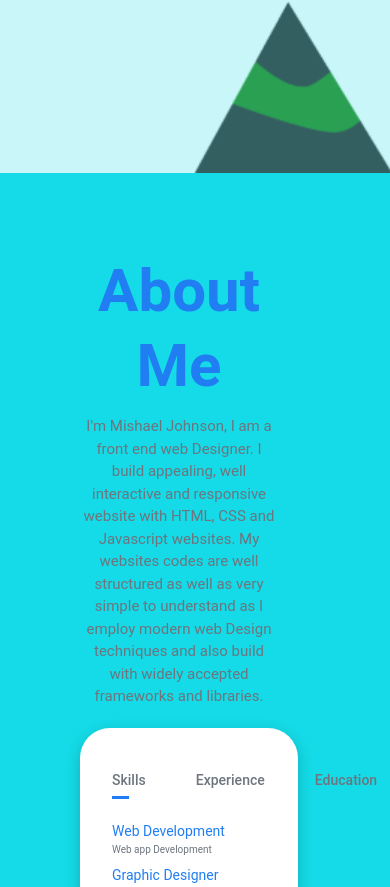
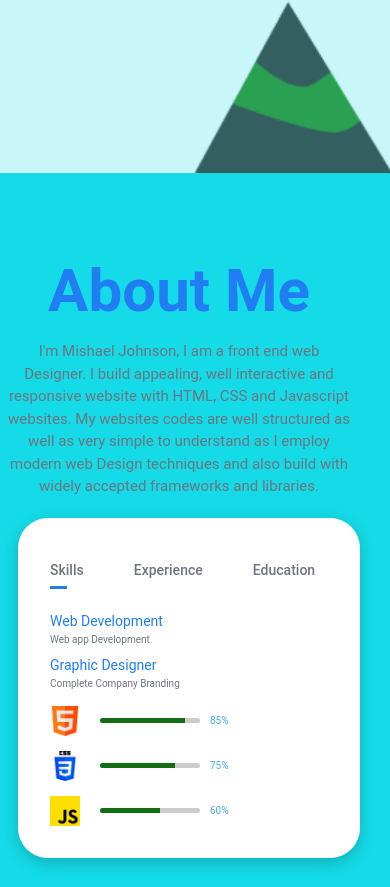
Before and after one commit to Mishaelx6/mywebsite, a React (Vite) app: page / in a window 390 px wide. Shown: the part 671-1558 px from the top of the page. Built offline with nearby package versions, Linux system fonts and the light colour scheme.

Commit message:
worked on responsiveness

```diff
--- a/src/index.css
+++ b/src/index.css
@@ -289,6 +289,7 @@ nav{
 
 .about-col-2{
   max-width: 100%;
+
 }
 
  .sub-title{
@@ -387,5 +388,17 @@ nav{
     align-items: center;
   }
 
+}
+
+
+ @media screen and (max-width: 400px) {
+   #about{
+     padding:80px 8px;
+   }
+   .tab-container{
+     margin-left: 10px;
+     width: 100%;
+   }
+
 
  }
--- a/src/project.css
+++ b/src/project.css
@@ -61,7 +61,6 @@
 }
 
 .basebtn{
-  align-items: center;
   font-weight: 200;
   text-align: center;
   color:#fff;
@@ -90,3 +89,11 @@
     background-repeat: repeat-x;
   }
 }
+
+@media  screen and (max-width: 400px) {
+  .section-p1 {
+    padding:40px 40px;
+
+  }
+
+}
```
